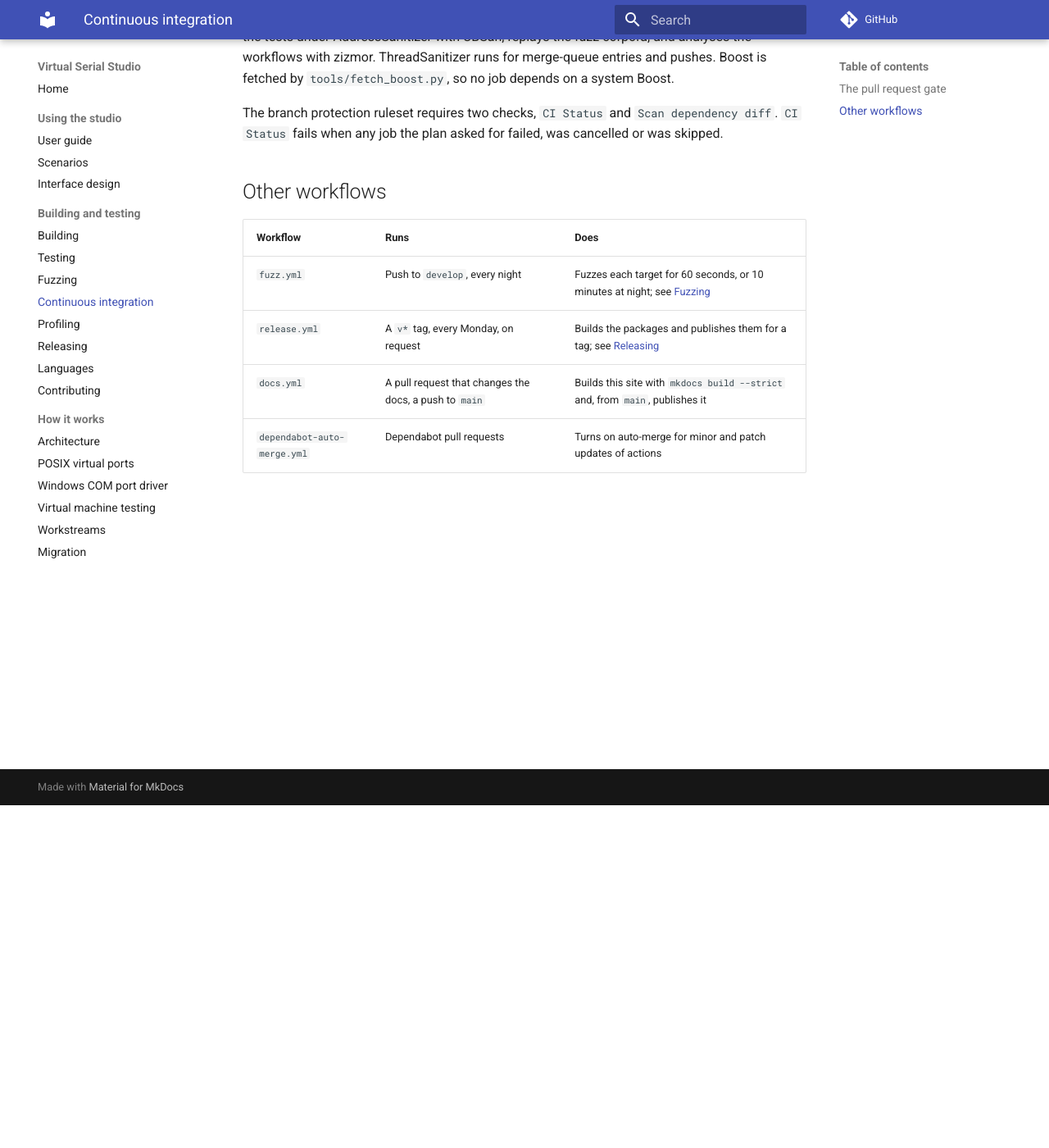
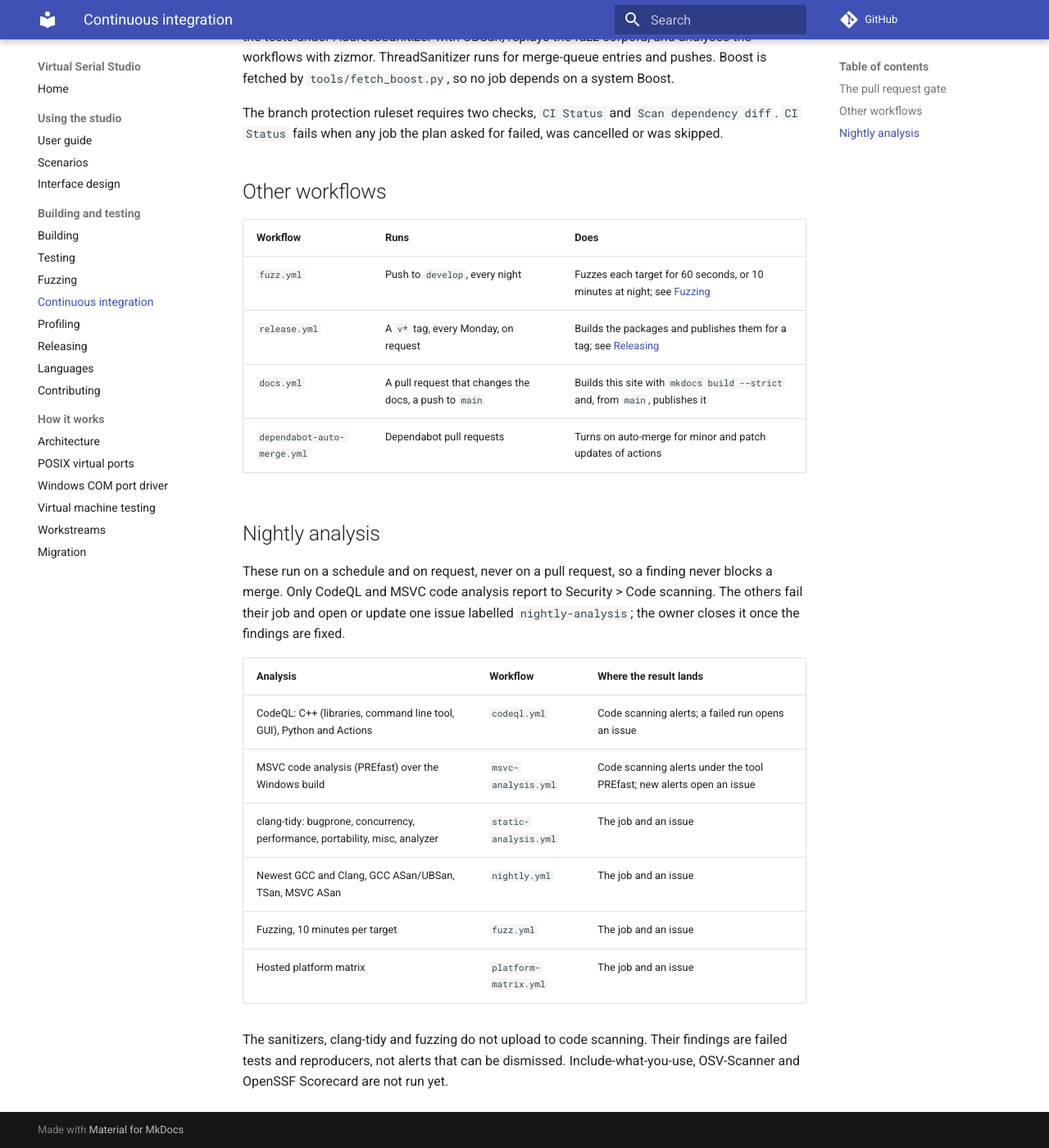
Before and after one commit to iainchesworth/virtual-serial-studio, an MkDocs documentation site: the page built from docs/ci.md, in a window 1280 px wide and 1400 px high, scrolled down 418 px. Shown: the whole window at 82% size. Built offline with MkDocs 1.6.1 and Material for MkDocs 9.7.7, drawn with Linux system fonts in a browser that asks for light colours; comment, search, counter and statistics services are not loaded.

Commit message:
Analyse the Qt GUI in the nightly CodeQL run (#77)
The nightly CodeQL C++ leg built the `linux-release` preset, which has
the GUI off, so `apps/vss_gui`, the largest part of the first-party
code, was never analysed. The leg now installs Qt and builds
`linux-release-gui`, the preset the GUI job in `ci.yml` uses. A
dispatched run on this branch (42133974101) built it under CodeQL in 18
minutes and finished green with the same four C++ results as before.

It also adds a short section to `docs/ci.md` that says what the nightly
analyses cover and where each one reports, because no page said so.

---------

Signed-off-by: Iain Chesworth <iain.chesworth@gmail.com>

```diff
--- a/docs/ci.md
+++ b/docs/ci.md
@@ -29,3 +29,23 @@ was cancelled or was skipped.
 | `release.yml` | A `v*` tag, every Monday, on request | Builds the packages and publishes them for a tag; see [Releasing](releasing.md) |
 | `docs.yml` | A pull request that changes the docs, a push to `main` | Builds this site with `mkdocs build --strict` and, from `main`, publishes it |
 | `dependabot-auto-merge.yml` | Dependabot pull requests | Turns on auto-merge for minor and patch updates of actions |
+
+## Nightly analysis
+
+These run on a schedule and on request, never on a pull request, so a finding
+never blocks a merge. Only CodeQL and MSVC code analysis report to Security >
+Code scanning. The others fail their job and open or update one issue labelled
+`nightly-analysis`; the owner closes it once the findings are fixed.
+
+| Analysis | Workflow | Where the result lands |
+|---|---|---|
+| CodeQL: C++ (libraries, command line tool, GUI), Python and Actions | `codeql.yml` | Code scanning alerts; a failed run opens an issue |
+| MSVC code analysis (PREfast) over the Windows build | `msvc-analysis.yml` | Code scanning alerts under the tool PREfast; new alerts open an issue |
+| clang-tidy: bugprone, concurrency, performance, portability, misc, analyzer | `static-analysis.yml` | The job and an issue |
+| Newest GCC and Clang, GCC ASan/UBSan, TSan, MSVC ASan | `nightly.yml` | The job and an issue |
+| Fuzzing, 10 minutes per target | `fuzz.yml` | The job and an issue |
+| Hosted platform matrix | `platform-matrix.yml` | The job and an issue |
+
+The sanitizers, clang-tidy and fuzzing do not upload to code scanning. Their
+findings are failed tests and reproducers, not alerts that can be dismissed.
+Include-what-you-use, OSV-Scanner and OpenSSF Scorecard are not run yet.
```
Also changed, not shown: changelog.d/codeql-gui.changed.md (added, +1 -0 lines), 1 other file.
